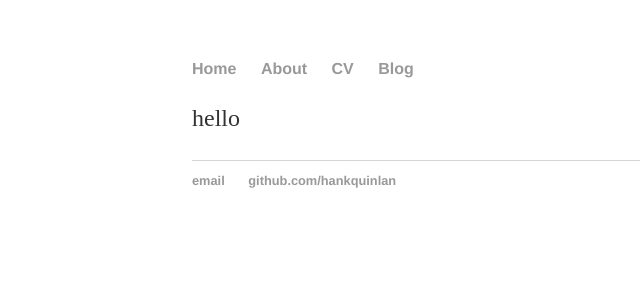
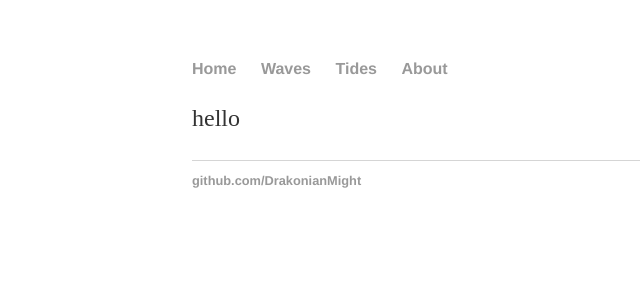
Before and after one commit to DrakonianMight/DrakonianMight.github.io, a Jekyll site: the page built from index.html, in a window 1280 px wide. Shown: the top 300 px of the page, without its empty margins (0-640 px from the left). Built offline with Jekyll 4.4.1, drawn with Linux system fonts in a browser that asks for light colours.

Commit message:
Update default.html

```diff
--- a/_layouts/default.html
+++ b/_layouts/default.html
@@ -9,9 +9,9 @@
 			<nav>
 	    		<ul>
 	        		<li><a href="/">Home</a></li>
-		        	<li><a href="/about">About</a></li>
-	        		<li><a href="/cv">CV</a></li>
-	        		<li><a href="/blog">Blog</a></li>
+		        	<li><a href="/Waves">Waves</a></li>
+	        		<li><a href="/Tides">Tides</a></li>
+	        		<li><a href="/about">About</a></li>
 	    		</ul>
 			</nav>
 			<div class="container">
@@ -21,8 +21,7 @@
 			</div><!-- /.container -->
 			<footer>
 	    		<ul>
-	        		<li><a href="mailto:hankquinlanhub@gmail.com">email</a></li>
-	        		<li><a href="https://github.com/hankquinlan">github.com/hankquinlan</a></li>
+	        		<li><a href="https://github.com/DrakonianMight">github.com/DrakonianMight</a></li>
 				</ul>
 			</footer>
 		</body>
```
